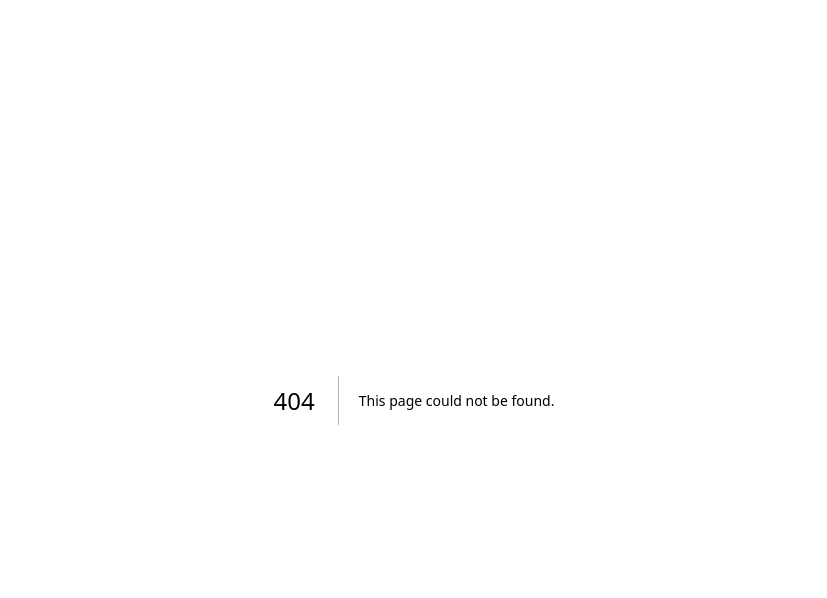
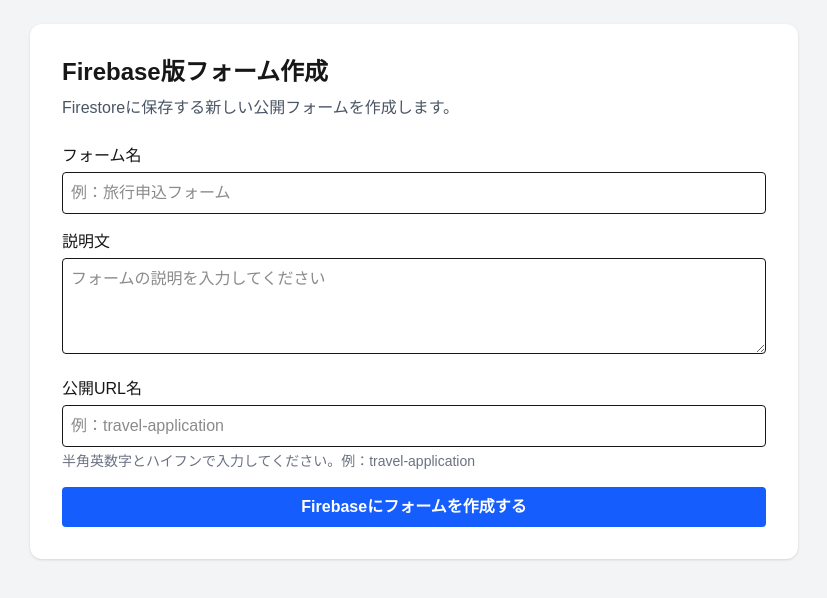
Before and after one commit to internship-portfolio/travel-form-portfolio, a Next.js app: page /admin/firebase/forms/new in a window 1280 px wide. Before the commit this address had no page. Shown: the top 598 px of the page, without its empty margins (226-1053 px from the left). Built offline with nearby package versions, Linux system fonts and the light colour scheme; no server answers.

Commit message:
Add Firebase form creation

```diff
--- /dev/null
+++ b/app/actions/firebase/createFirebaseForm.ts
@@ -0,0 +1,49 @@
+'use server';
+
+import { redirect } from 'next/navigation';
+import { addDoc, collection, serverTimestamp } from 'firebase/firestore';
+import { db } from '@/lib/firebase';
+
+export async function createFirebaseForm(formData: FormData) {
+  console.log('createFirebaseForm が呼ばれました');
+
+  const title = formData.get('title') as string;
+  const description = formData.get('description') as string;
+  const slug = formData.get('slug') as string;
+
+  console.log('入力値:', {
+    title,
+    description,
+    slug,
+  });
+
+  if (!title || !slug) {
+    throw new Error('フォーム名と公開URL名は必須です');
+  }
+
+  const normalizedSlug = slug
+    .trim()
+    .toLowerCase()
+    .replace(/\s+/g, '-');
+
+  let createdFormId = '';
+
+  try {
+    const docRef = await addDoc(collection(db, 'forms'), {
+      title,
+      description,
+      slug: normalizedSlug,
+      status: 'public',
+      createdAt: serverTimestamp(),
+    });
+
+    createdFormId = docRef.id;
+
+    console.log('Firestore保存成功:', createdFormId);
+  } catch (error) {
+    console.error('Firestore保存エラー:', error);
+    throw new Error('Firestoreへの保存に失敗しました');
+  }
+
+  redirect(`/admin/firebase/forms/${createdFormId}/fields`);
+}
--- /dev/null
+++ b/app/admin/firebase/forms/new/page.tsx
@@ -0,0 +1,66 @@
+import { createFirebaseForm } from '@/app/actions/firebase/createFirebaseForm';
+
+export default function NewFirebaseFormPage() {
+  return (
+    <main className="min-h-screen bg-gray-100 p-6">
+      <div className="mx-auto max-w-3xl rounded-xl bg-white p-8 shadow">
+        <h1 className="mb-2 text-2xl font-bold">
+          Firebase版フォーム作成
+        </h1>
+
+        <p className="mb-6 text-gray-600">
+          Firestoreに保存する新しい公開フォームを作成します。
+        </p>
+
+        <form action={createFirebaseForm} className="space-y-4">
+          <div>
+            <label className="mb-1 block font-medium">
+              フォーム名
+            </label>
+            <input
+              type="text"
+              name="title"
+              required
+              className="w-full rounded border p-2"
+              placeholder="例：旅行申込フォーム"
+            />
+          </div>
+
+          <div>
+            <label className="mb-1 block font-medium">
+              説明文
+            </label>
+            <textarea
+              name="description"
+              className="h-24 w-full rounded border p-2"
+              placeholder="フォームの説明を入力してください"
+            />
+          </div>
+
+          <div>
+            <label className="mb-1 block font-medium">
+              公開URL名
+            </label>
+            <input
+              type="text"
+              name="slug"
+              required
+              className="w-full rounded border p-2"
+              placeholder="例：travel-application"
+            />
+            <p className="mt-1 text-sm text-gray-500">
+              半角英数字とハイフンで入力してください。例：travel-application
+            </p>
+          </div>
+
+          <button
+            type="submit"
+            className="w-full rounded bg-blue-600 px-4 py-2 font-bold text-white hover:bg-blue-700"
+          >
+            Firebaseにフォームを作成する
+          </button>
+        </form>
+      </div>
+    </main>
+  );
+}
--- a/app/admin/forms/page.tsx
+++ b/app/admin/forms/page.tsx
@@ -0,0 +1,122 @@
+import Link from 'next/link';
+import { supabase } from '@/lib/supabase';
+
+export default async function AdminFormsPage() {
+  const { data: forms, error } = await supabase
+    .from('forms')
+    .select('*')
+    .order('created_at', { ascending: false });
+
+  if (error) {
+    console.error(error);
+
+    return (
+      <main className="min-h-screen bg-gray-100 p-6">
+        <div className="mx-auto max-w-4xl rounded-xl bg-white p-6 shadow">
+          <h1 className="mb-4 text-2xl font-bold">フォーム一覧</h1>
+          <p className="text-red-600">フォーム一覧の取得に失敗しました。</p>
+        </div>
+      </main>
+    );
+  }
+
+  return (
+    <main className="min-h-screen bg-gray-100 p-6">
+      <div className="mx-auto max-w-6xl rounded-xl bg-white p-6 shadow">
+        <div className="mb-6 flex items-center justify-between">
+          <div>
+            <h1 className="text-2xl font-bold">フォーム一覧</h1>
+            <p className="mt-1 text-gray-600">
+              作成済みフォームの公開URL、質問項目、回答一覧を確認できます。
+            </p>
+          </div>
+
+          <Link
+            href="/admin/forms/new"
+            className="rounded bg-blue-600 px-4 py-2 font-bold text-white hover:bg-blue-700"
+          >
+            新規フォーム作成
+          </Link>
+        </div>
+
+        <div className="mb-4 rounded bg-blue-50 p-4 text-sm text-blue-800">
+          作成済みフォーム数：{forms?.length ?? 0} 件
+        </div>
+
+        {forms && forms.length > 0 ? (
+          <div className="overflow-x-auto">
+            <table className="w-full border-collapse border text-sm">
+              <thead>
+                <tr className="bg-gray-200">
+                  <th className="border p-2">フォーム名</th>
+                  <th className="border p-2">説明</th>
+                  <th className="border p-2">公開URL</th>
+                  <th className="border p-2">状態</th>
+                  <th className="border p-2">作成日時</th>
+                  <th className="border p-2">操作</th>
+                </tr>
+              </thead>
+
+              <tbody>
+                {forms.map((form) => (
+                  <tr key={form.id}>
+                    <td className="border p-2 font-medium">
+                      {form.title}
+                    </td>
+
+                    <td className="border p-2">
+                      {form.description || '-'}
+                    </td>
+
+                    <td className="border p-2">
+                      {form.slug ? (
+                        <Link
+                          href={`/forms/${form.slug}`}
+                          className="text-blue-600 underline"
+                        >
+                          /forms/{form.slug}
+                        </Link>
+                      ) : (
+                        <span className="text-gray-500">未設定</span>
+                      )}
+                    </td>
+
+                    <td className="border p-2">
+                      {form.status || '-'}
+                    </td>
+
+                    <td className="border p-2">
+                      {new Date(form.created_at).toLocaleString('ja-JP')}
+                    </td>
+
+                    <td className="border p-2">
+                      <div className="flex flex-col gap-2">
+                        <Link
+                          href={`/admin/forms/${form.id}/fields`}
+                          className="rounded bg-gray-700 px-3 py-1 text-center text-white hover:bg-gray-800"
+                        >
+                          質問項目編集
+                        </Link>
+
+                        <Link
+                          href={`/admin/forms/${form.id}/responses`}
+                          className="rounded bg-green-600 px-3 py-1 text-center text-white hover:bg-green-700"
+                        >
+                          回答一覧
+                        </Link>
+                      </div>
+                    </td>
+                  </tr>
+                ))}
+              </tbody>
+            </table>
+          </div>
+        ) : (
+          <p className="rounded border p-4 text-gray-600">
+            まだフォームは作成されていません。
+          </p>
+        )}
+      </div>
+    </main>
+  );
+}
--- a/app/page.tsx
+++ b/app/page.tsx
@@ -32,6 +32,25 @@
           >
             フォームを作成する
           </Link>
+          <Link
+            href="/admin/forms"
+            className="block rounded border px-4 py-2 text-center font-bold hover:bg-gray-100"
+          >
+            フォーム一覧を開く
+          </Link>
+          <Link
+            href="/admin/firebase/forms"
+            className="block rounded border px-4 py-2 text-center font-bold hover:bg-gray-100"
+          >
+            Firebase版フォーム一覧を開く
+          </Link>
+
+          <Link
+            href="/admin/firebase/forms/new"
+            className="block rounded border px-4 py-2 text-center font-bold hover:bg-gray-100"
+          >
+            Firebase版フォームを作成する
+          </Link>
         </div>
       </div>
     </main>
```
